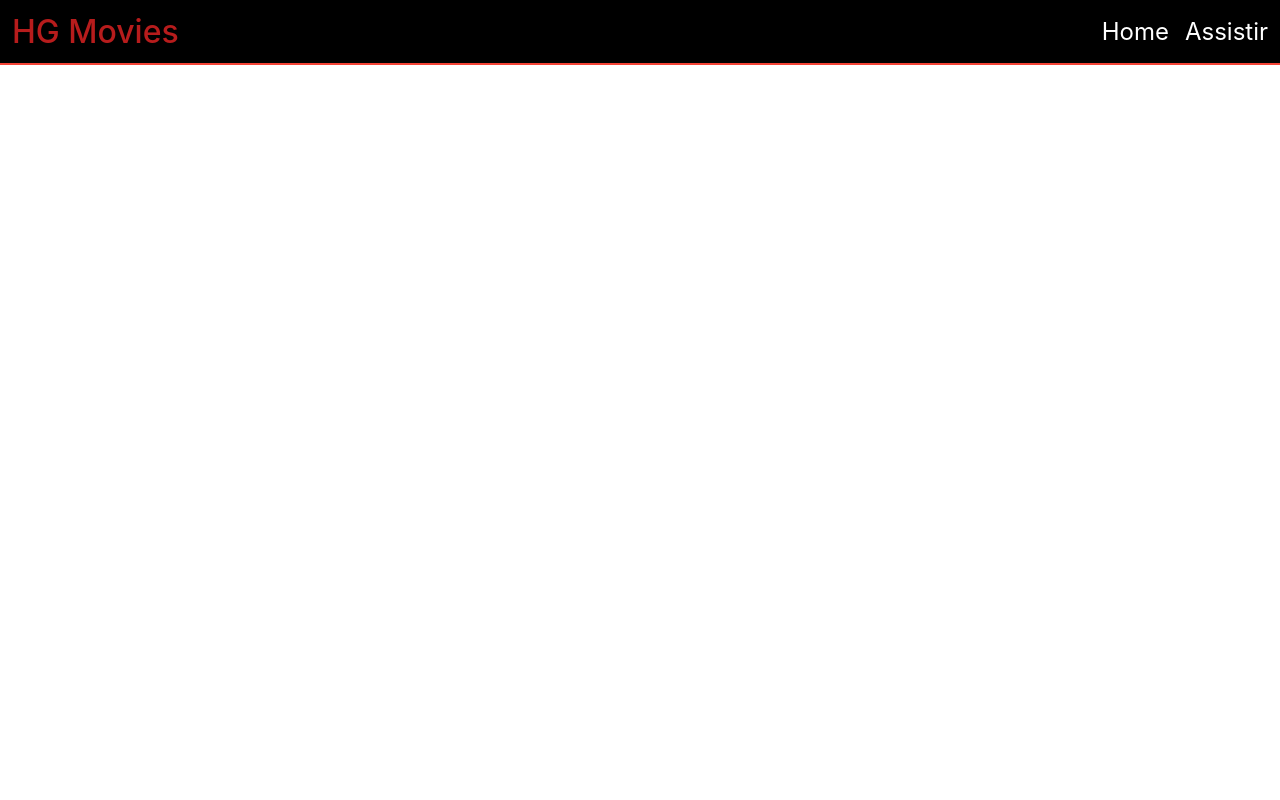
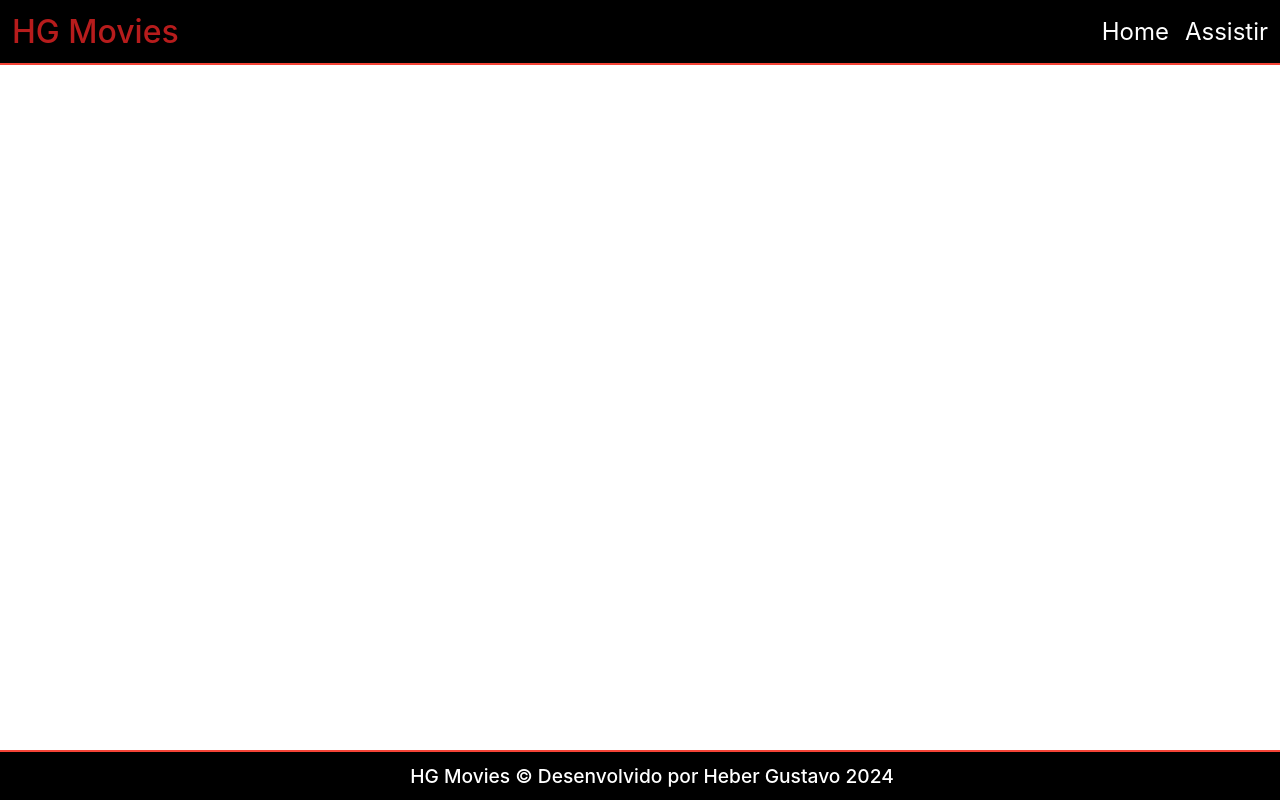
Before and after one commit to heberGustavo/movies, a React (Create React App) app in the folder app-movies/: page / in a window 1280 px wide. Built offline with nearby package versions, Linux system fonts and the light colour scheme; the HTML template or start-up script is replaced by a standard one.

Commit message:
Create Footer Component

```diff
--- a/app-movies/src/App.js
+++ b/app-movies/src/App.js
@@ -1,9 +1,11 @@
 import Header from "./components/Header";
+import Footer from "./components/Footer";
 
 function App() {
   return (
     <>
       <Header />
+      <Footer />
     </>
   );
 }
--- /dev/null
+++ b/app-movies/src/components/Footer/Footer.module.css
@@ -0,0 +1,18 @@
+.footer{
+    background-color: #000;
+    border-top: 2px solid #f44336;
+    position: fixed;
+    bottom: 0;
+    width: 100%;
+    display: flex;
+    padding: 0.75rem;
+    font-size: 1.5rem;
+    align-items: center;
+    justify-content: center;
+}
+
+.footer span {
+    font-size: 1.2rem;
+    color: #fff;
+    font-weight: 500;
+}
--- /dev/null
+++ b/app-movies/src/components/Footer/index.js
@@ -0,0 +1,13 @@
+import style from './Footer.module.css'
+
+function Footer(){
+    return(
+        <>
+            <footer className={style.footer}>
+                <span>HG Movies &copy; Desenvolvido por Heber Gustavo 2024</span>
+            </footer>
+        </>
+    );
+}
+
+export default Footer;
```
